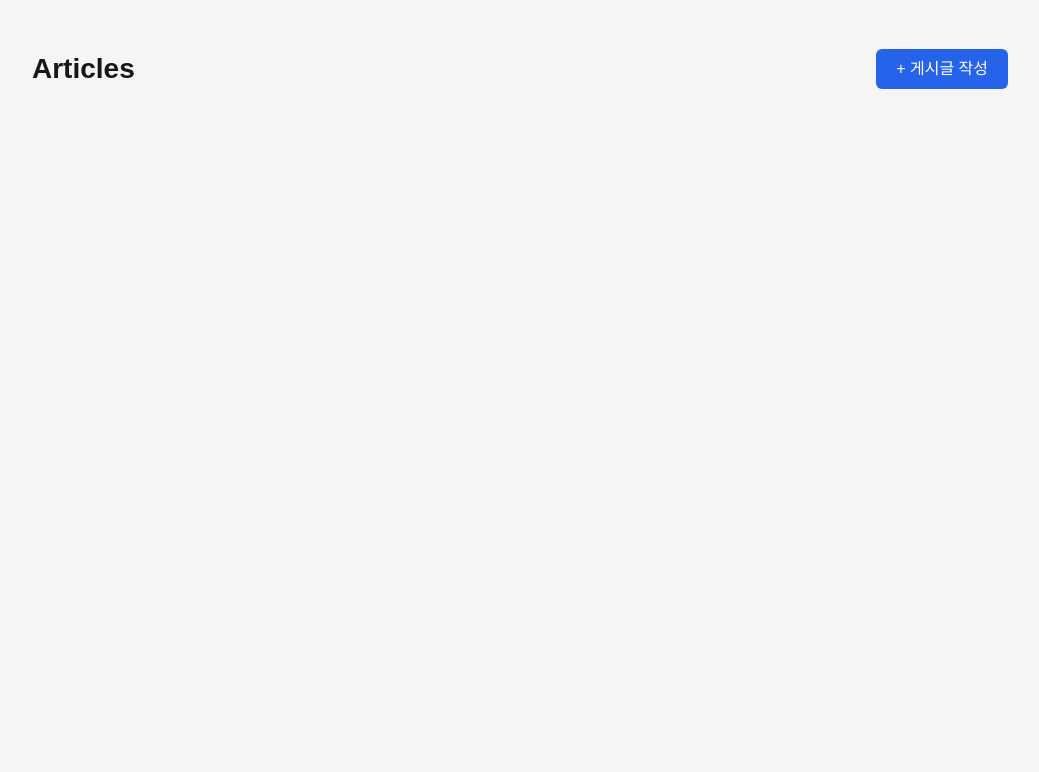
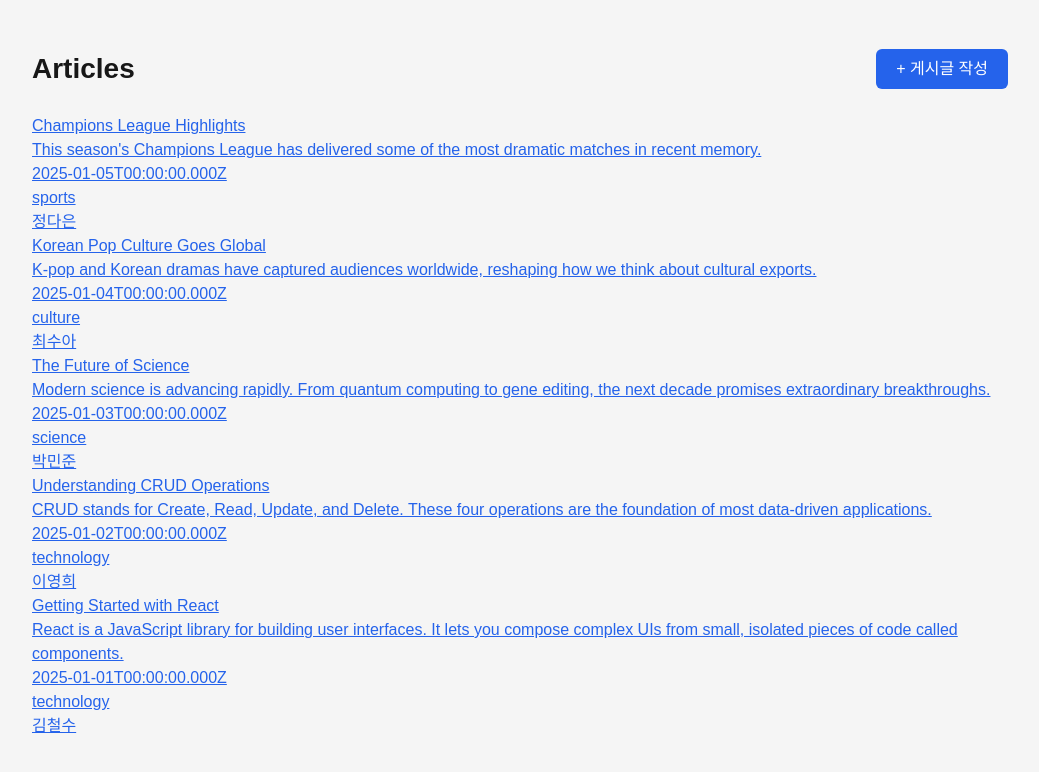
Before and after one commit to dongqui/team-best-1, a Next.js app: page /articles in a window 1280 px wide. Shown: the top 772 px of the page, without its empty margins (120-1159 px from the left). Built offline with nearby package versions, Linux system fonts and the light colour scheme.

Commit message:
게시글 작성

```diff
--- a/app/articles/(components)/ArticleForm.tsx
+++ b/app/articles/(components)/ArticleForm.tsx
@@ -8,6 +8,9 @@ type ArticleFormProps = {
 };
 
 export default function ArticleForm({ onSubmit }: ArticleFormProps) {
+  const [title, setTitle] = useState("");
+  const [content, setContent] = useState("");
+
   function handleSubmit(e: React.FormEvent) {
     e.preventDefault();
     // TODO: 현재 title과 content 값을 담아 onSubmit을 호출하세요.
@@ -15,6 +18,21 @@ export default function ArticleForm({ onSubmit }: ArticleFormProps) {
 
   return (
     <form onSubmit={handleSubmit}>
+      <div>
+        <label>제목</label>
+        <input onChange={(e) => setTitle(e.target.value)} value={title} />
+      </div>
+      <div>
+        <label>내용</label>
+        <textarea
+          onChange={(e) => setContent(e.target.value)}
+          value={content}
+        ></textarea>
+      </div>
+      <div>
+        <label>작성자</label>
+        <input type="text" />
+      </div>
       {/* TODO: "title" 입력을 위한 label과 input을 렌더링하세요. value를 title 상태에 연결하세요. */}
       {/* TODO: "content" 입력을 위한 label과 textarea를 렌더링하세요. value를 content 상태에 연결하세요. */}
       {/* TODO: "author" 입력을 위한 label과 input을 렌더링하세요. value를 author 상태에 연결하세요. */}
--- a/app/articles/(components)/ArticleList.tsx
+++ b/app/articles/(components)/ArticleList.tsx
@@ -10,6 +10,11 @@ export default function ArticleList({ articles }: ArticleListProps) {
     <div>
       {/* TODO: articles 배열의 각 게시글마다 ArticleListItem을 렌더링하세요. */}
       {/* 힌트: articles.map((article) => <ArticleListItem key={article.id} article={article} />) */}
+      <div>
+        {articles.map((article) => (
+          <ArticleListItem key={article.id} article={article} />
+        ))}
+      </div>
     </div>
   );
 }
--- a/app/articles/(components)/ArticleListItem.tsx
+++ b/app/articles/(components)/ArticleListItem.tsx
@@ -8,8 +8,15 @@ type ArticleListItemProps = {
 export default function ArticleListItem({ article }: ArticleListItemProps) {
   return (
     <>
-      {/* TODO: `/articles/${article.id}`로 이동하는 Link를 렌더링하고, 게시글 제목을 표시하세요. */}
-      {/* TODO: 게시글의 createdAt 날짜를 렌더링하세요. */}
+      <Link href={`/articles/${article.id}`}>
+        {/* TODO: `/articles/${article.id}`로 이동하는 Link를 렌더링하고, 게시글 제목을 표시하세요. */}
+        {/* TODO: 게시글의 createdAt 날짜를 렌더링하세요. */}
+        <p>{article.title}</p>
+        <p>{article.content}</p>
+        <p>{article.createdAt}</p>
+        <p>{article.category}</p>
+        <p>{article.author}</p>
+      </Link>
     </>
   );
 }
--- a/lib/api/articles.ts
+++ b/lib/api/articles.ts
@@ -23,9 +23,11 @@ export const ARTICLE_API = "/api/articles";
  *   pageSize  - 페이지당 항목 수 (기본값: 10)
  */
 export async function getArticles(
-  _query: GetArticlesQuery = {}
+  _query: GetArticlesQuery = {},
 ): Promise<ArticleListResponse> {
-  throw new Error("getArticles()가 아직 구현되지 않았습니다");
+  const res = await fetch(ARTICLE_API);
+  const data: ArticleListResponse = await res.json();
+  return data;
 }
 
 /**
@@ -46,13 +48,26 @@ export async function getArticle(_id: string): Promise<Article> {
  * - 응답을 JSON으로 파싱합니다.
  * - 생성된 게시글을 반환합니다.
  */
-export async function createArticle(_data: {
+export async function createArticle(data: {
   title: string;
   content: string;
   author: string;
   category: string;
 }): Promise<Article> {
-  throw new Error("createArticle()이 아직 구현되지 않았습니다");
+  const res = await fetch(ARTICLE_API, {
+    method: "POST",
+    headers: {
+      "Content-Type": "application/json",
+    },
+    body: JSON.stringify(data),
+  });
+
+  if (!res.ok) {
+    throw new Error("게시글 생성 실패");
+  }
+
+  const createArticle: Article = await res.json();
+  return createArticle;
 }
 
 /**
@@ -70,7 +85,7 @@ export async function updateArticle(
     content?: string;
     author?: string;
     category?: string;
-  }
+  },
 ): Promise<Article> {
   throw new Error("updateArticle()이 아직 구현되지 않았습니다");
 }
```
